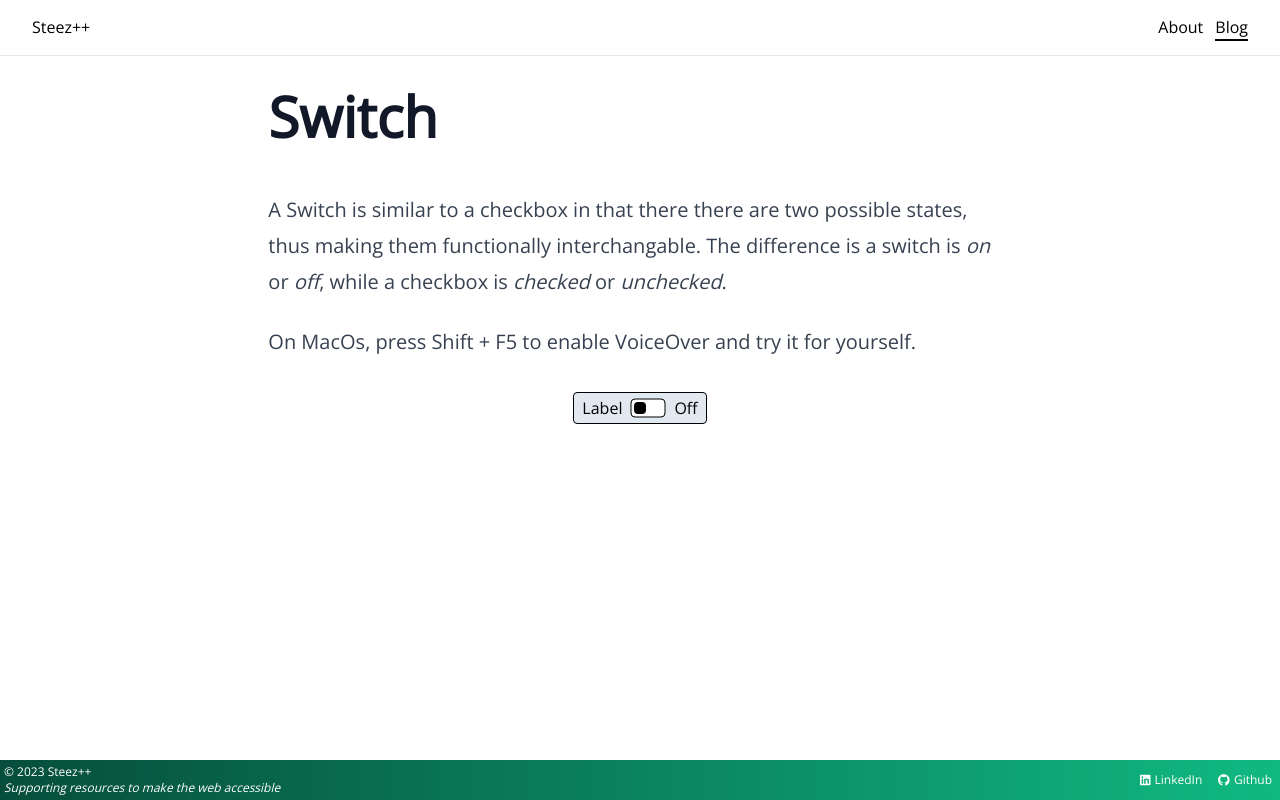
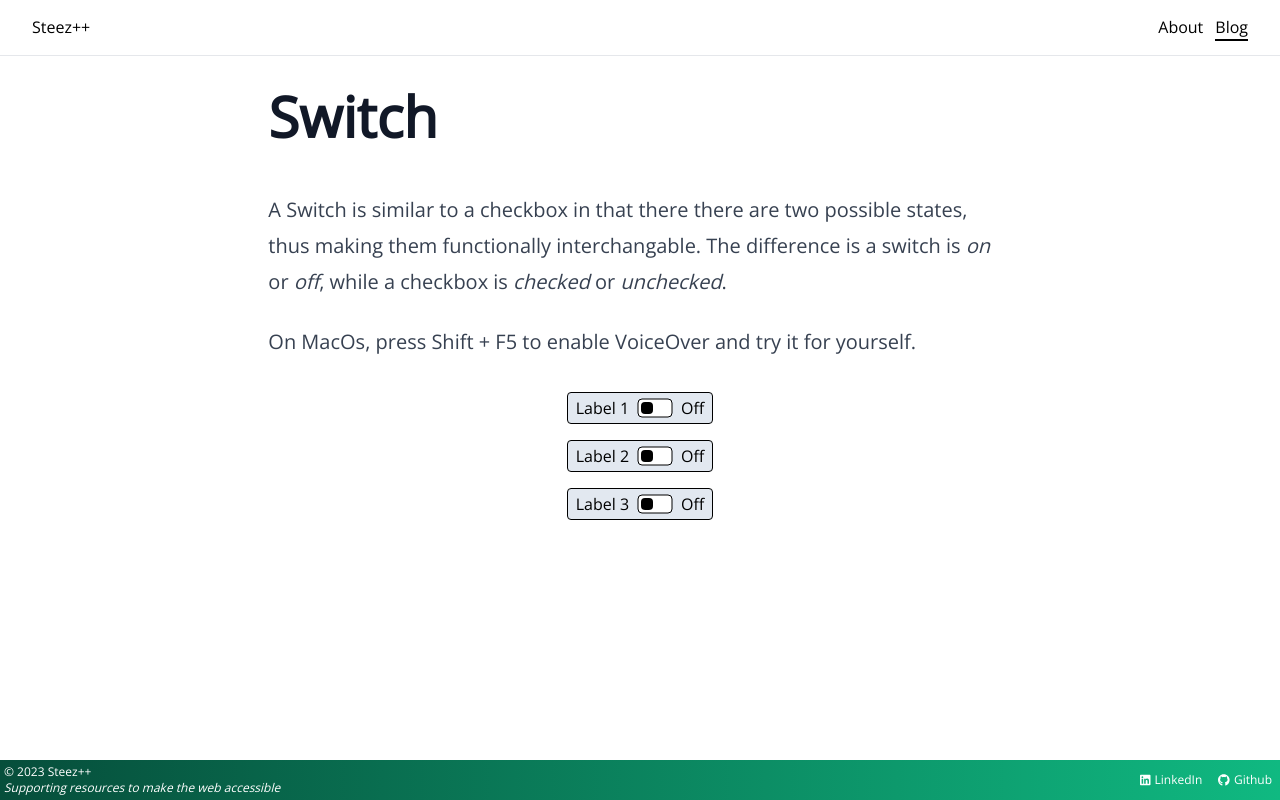
Before and after one commit to steezplusplus/Accessible-Web-Components, a Next.js app: page /blog/switch in a window 1280 px wide. Built offline with nearby package versions, Linux system fonts and the light colour scheme.

Commit message:
feat: Make Switch re-usable

```diff
--- a/app/blog/switch/_components/switch/Switch.tsx
+++ b/app/blog/switch/_components/switch/Switch.tsx
@@ -2,7 +2,12 @@
 
 import { useState } from 'react';
 
-export function Switch() {
+export type SwitchProps = {
+  label: string;
+}
+
+export function Switch(props: SwitchProps) {
+  const { label } = props;
   const [ariaChecked, setAriaChecked] = useState<boolean>(false);
 
   const handleClick = () => {
@@ -17,7 +22,7 @@ export function Switch() {
       onClick={handleClick}
       className="flex h-8 items-center justify-center rounded border border-black bg-slate-200 p-2"
     >
-      <span>Label</span>
+      <span>{label}</span>
       <svg xmlns="http://www.w3.org/2000/svg" height="20" width="36" className="ml-2">
         <rect className="fill-white stroke-black" x="1" y="1" width="34" height="18" rx="4" ></rect>
         <rect className={ariaChecked ? 'hidden' : ''} x="4" y="4" width="12" height="12" rx="4"></rect>
--- a/app/blog/switch/page.tsx
+++ b/app/blog/switch/page.tsx
@@ -15,8 +15,10 @@ export default function Page() {
           On MacOs, press Shift + F5 to enable VoiceOver and try it for yourself.
         </p>
       </article>
-      <div className="flex items-center justify-center">
-        <Switch />
+      <div className="flex flex-col items-center justify-center gap-y-4">
+        <Switch label="Label 1" />
+        <Switch label="Label 2" />
+        <Switch label="Label 3" />
       </div>
     </>
   );
```
